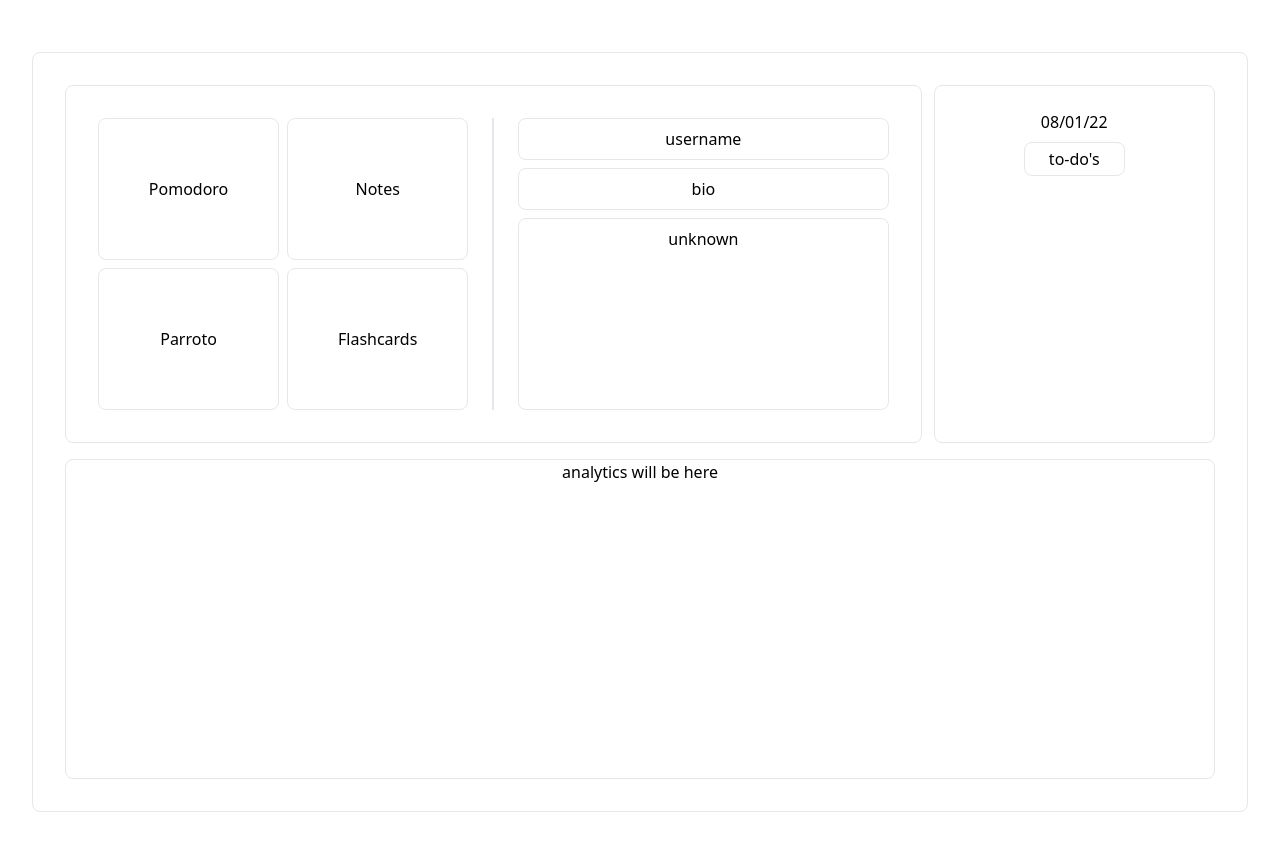
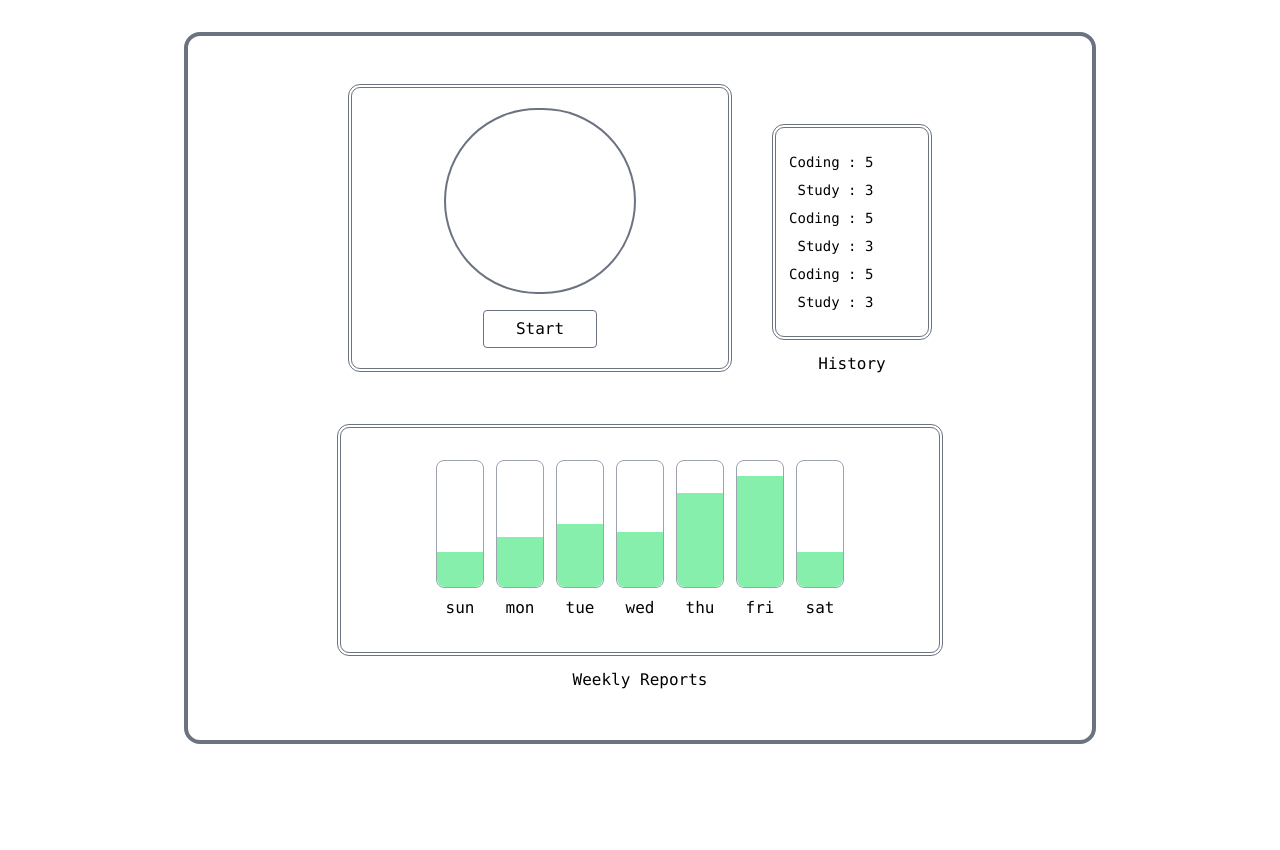
Before and after one commit to Safayet-Mahid/productivity-suit, a React (Vite) app: page / in a window 1280 px wide. Shown: the top 850 px of the page. After the commit the page ends 800 px from the top, so only its background shows below. Built offline with nearby package versions, Linux system fonts and the light colour scheme.

Commit message:
Pomodoro-page structure

```diff
--- a/src/App.jsx
+++ b/src/App.jsx
@@ -1,12 +1,14 @@
 import "./App.css";
 import HomePage from "./pages/HomePage";
+import PomodoroPage from "./pages/PomodoroPage";
 import UserDashboardPage from "./pages/UserDashboardPage";
 
 function App() {
   return (
     <>
       {/* <HomePage /> */}
-      <UserDashboardPage />
+      {/* <UserDashboardPage /> */}
+      <PomodoroPage/>
     </>
   );
 }
--- /dev/null
+++ b/src/components/Pomodoro/Pomodoro.jsx
@@ -0,0 +1,88 @@
+import React from "react";
+
+const Pomodoro = () => {
+  return (
+    <div className="border-4 border-gray-500  p-12 rounded-2xl font-mono w-[75%] mx-auto flex flex-col gap-y-12">
+      {/* Top */}
+      <div className=" flex gap-x-10 justify-between mx-auto ">
+        {/* Pomodoro clock */}
+        <div className=" flex justify-center ">
+          <div className="border-4 border-double border-gray-500 rounded-xl w-96 h-72 flex flex-col gap-y-4 py-5 justify-center items-center">
+            {/* Clock */}
+            <div className="w-48 h-48 border-2 border-gray-500 rounded-full"></div>
+            {/* Btn */}
+            <button className="border px-8 py-1.5 border-gray-500 rounded">
+              Start
+            </button>
+          </div>
+        </div>
+        {/* Pomodoro History */}
+        <div className="mt-10 w-40">
+          <div className="px-3 text-end border-4 border-double border-gray-500 rounded-xl  py-6">
+            <div className="text-sm w-2/3 space-y-2">
+              <p>Coding : 5</p>
+              <p>Study : 3</p>
+              <p>Coding : 5</p>
+              <p>Study : 3</p>
+              <p>Coding : 5</p>
+              <p>Study : 3</p>
+            </div>
+          </div>
+          <p className="mt-3 text-center">History</p>
+        </div>
+      </div>
+      {/* Bottom */}
+      <div className="w-[75%] mx-auto">
+        <div className=" px-12 mx-auto border-4 border-double border-gray-500 rounded-xl">
+          <div className="flex justify-center gap-x-3 py-8  ">
+            <div className="space-y-2">
+              <div className="border w-12 h-32 rounded-lg  border-gray-400 flex items-end">
+                <div className="h-[28%] w-full px-4 bg-green-300 rounded-b-lg"></div>
+              </div>
+              <div>sun</div>
+            </div>
+            <div className="space-y-2">
+              <div className="border w-12 h-32 rounded-lg  border-gray-400 flex items-end">
+                <div className="h-[40%] w-full px-4 bg-green-300 rounded-b-lg"></div>
+              </div>
+              <div>mon</div>
+            </div>
+            <div className="space-y-2">
+              <div className="border w-12 h-32 rounded-lg  border-gray-400 flex items-end">
+                <div className="h-[50%] w-full px-4 bg-green-300 rounded-b-lg"></div>
+              </div>
+              <div>tue</div>
+            </div>
+            <div className="space-y-2">
+              <div className="border w-12 h-32 rounded-lg  border-gray-400 flex items-end">
+                <div className="h-[44%] w-full px-4 bg-green-300 rounded-b-lg"></div>
+              </div>
+              <div>wed</div>
+            </div>
+            <div className="space-y-2">
+              <div className="border w-12 h-32 rounded-lg  border-gray-400 flex items-end">
+                <div className="h-[75%] w-full px-4 bg-green-300 rounded-b-lg"></div>
+              </div>
+              <div>thu</div>
+            </div>
+            <div className="space-y-2">
+              <div className="border w-12 h-32 rounded-lg  border-gray-400 flex items-end">
+                <div className="h-[88%] w-full px-4 bg-green-300 rounded-b-lg"></div>
+              </div>
+              <div>fri</div>
+            </div>
+            <div className="space-y-2">
+              <div className="border w-12 h-32 rounded-lg  border-gray-400 flex items-end">
+                <div className="h-[28%] w-full px-4 bg-green-300 rounded-b-lg"></div>
+              </div>
+              <div>sat</div>
+            </div>
+          </div>
+        </div>
+        <p className=" mt-3 text-center">Weekly Reports</p>
+      </div>
+    </div>
+  );
+};
+
+export default Pomodoro;
--- /dev/null
+++ b/src/pages/PomodoroPage.jsx
@@ -0,0 +1,9 @@
+import Pomodoro from "../components/Pomodoro/Pomodoro";
+
+const PomodoroPage = () => {
+    return (
+        <Pomodoro/>
+    )
+}
+
+export default PomodoroPage;
```
Also changed, not shown: src/components/UserDashboard/UserDashboard.jsx (+12 -6 lines).
